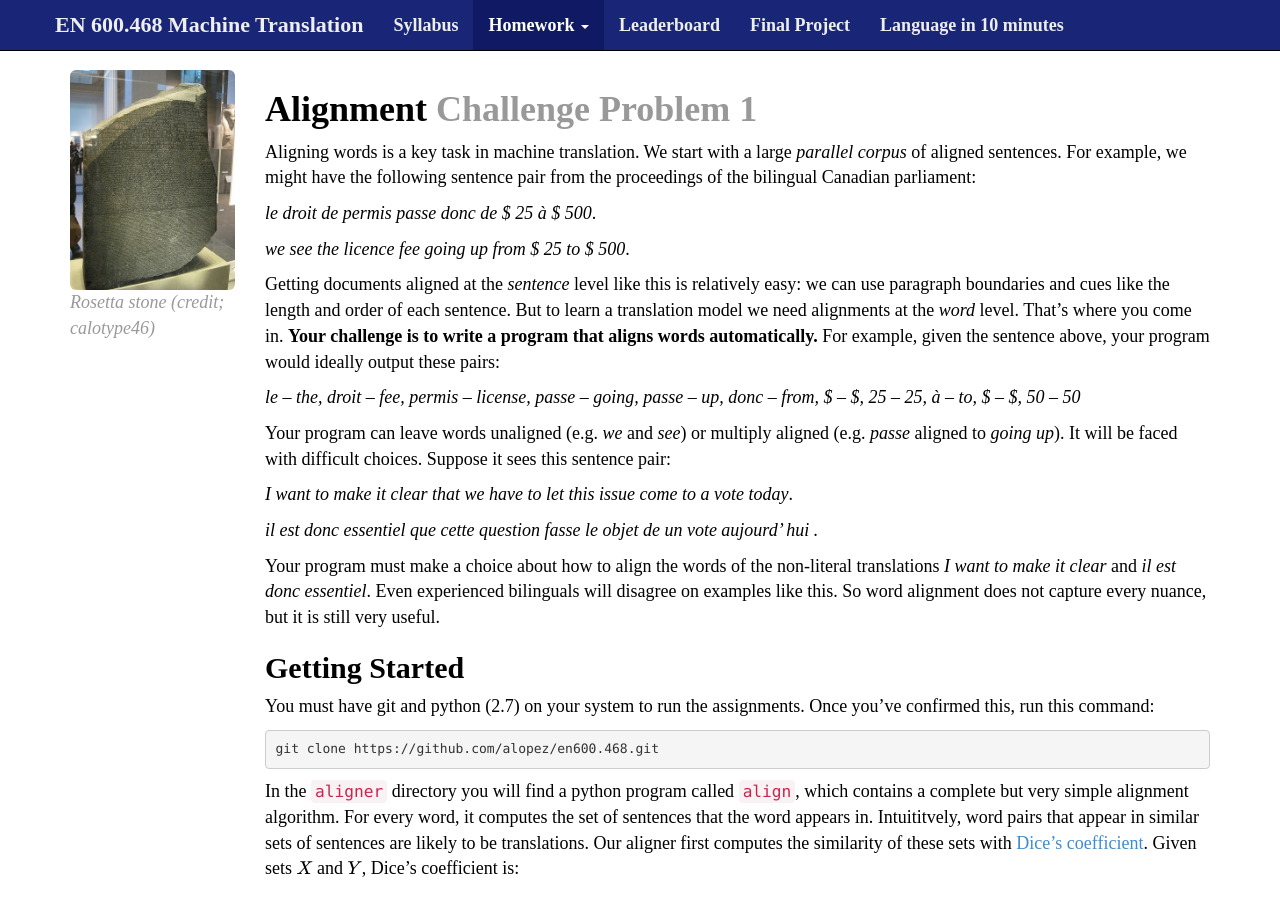
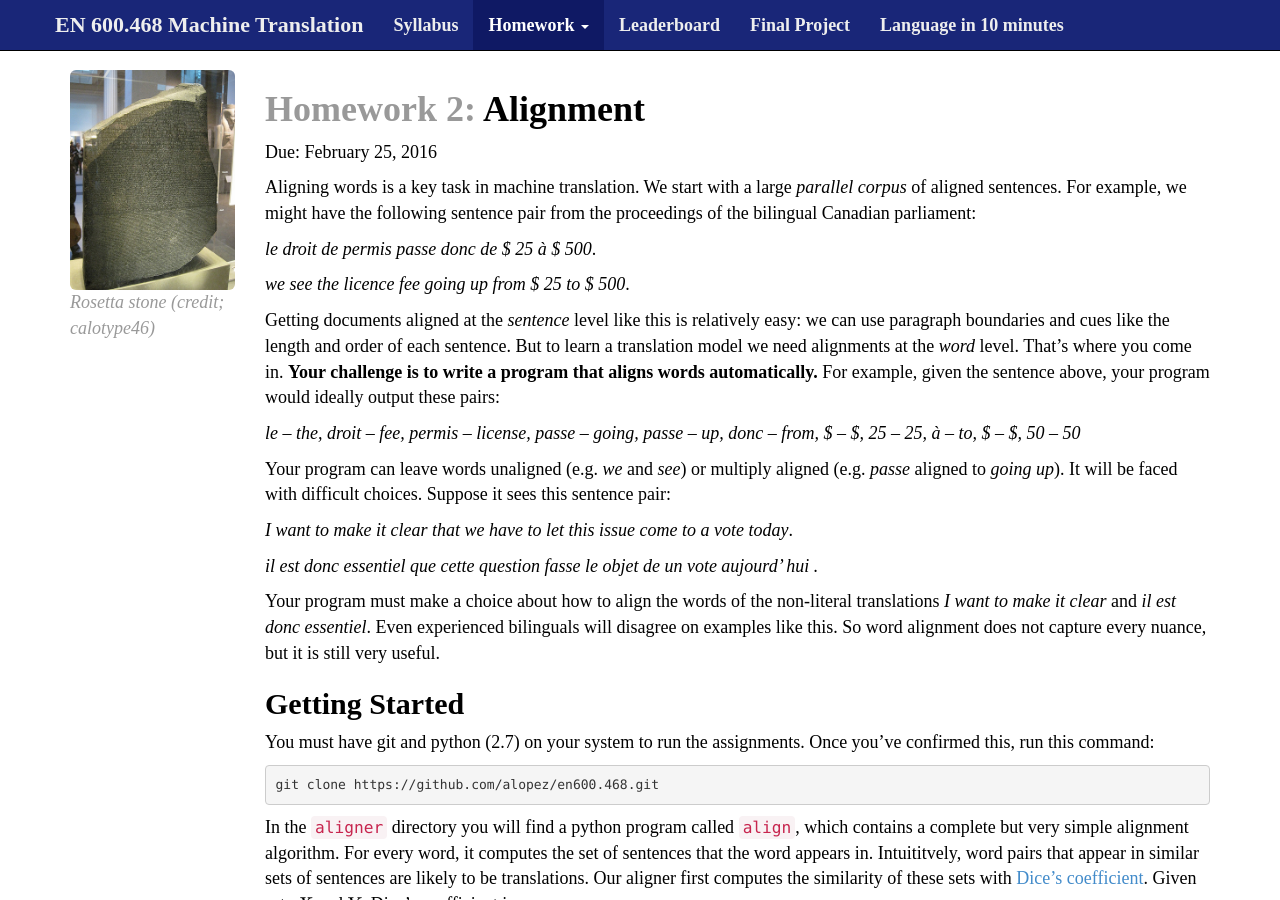
Before and after one commit to mt-class/jhu, a Jekyll site: the page built from hw1.md, in a window 1280 px wide and 900 px high. Built offline with Jekyll 4.4.1, drawn with Linux system fonts in a browser that asks for light colours; nearby versions of some CDN libraries; some web fonts are replaced; formulas are drawn with MathJax 3.

Commit message:
Update hw1.md

```diff
--- a/hw1.md
+++ b/hw1.md
@@ -3,12 +3,14 @@ layout: default
 img: rosetta
 img_url: http://www.flickr.com/photos/calotype46/6683293633/
 caption: Rosetta stone (credit&#59; calotype46)
-title: Homework 1 | Alignment
+title: Homework 2 | Alignment
 active_tab: homework
 ---
 
-Alignment <span class="text-muted">Challenge Problem 1</span>
+<span class="text-muted">Homework 2:</span> Alignment
 =============================================================
+
+Due: February 25, 2016
 
 Aligning words is a key task in machine translation. We start with
 a large _parallel corpus_ of aligned sentences. For example, we might
```
